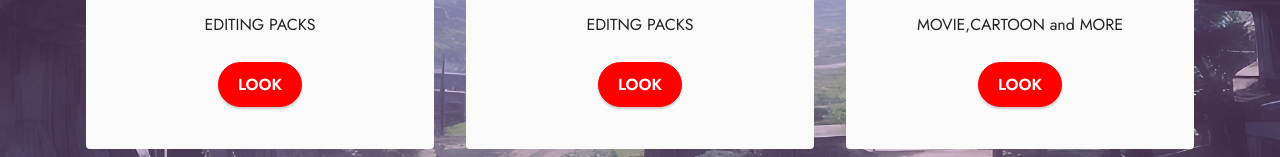
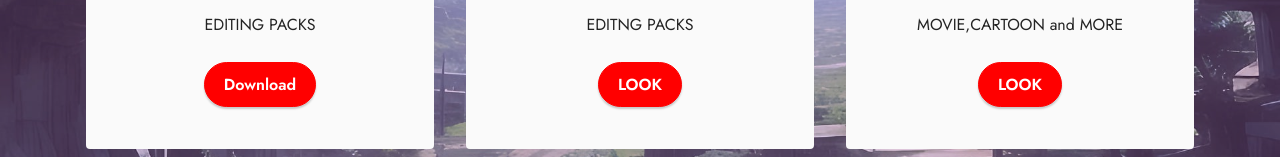
Before and after one commit to DARKENFaze/DARKEN-web-site, a plain HTML site: page index.html in a window 1280 px wide. Shown: the part 1438-1595 px from the top of the page. Drawn offline with Linux system fonts and the light colour scheme; files whose address does not match are found by name.

Commit message:
Update index.html

```diff
--- a/index.html
+++ b/index.html
@@ -120,7 +120,7 @@
 
                         <p class="mbr-text mbr-fonts-style mt-3 display-7">EDITING PACKS</p>
                     </div>
-                    <div class="mbr-section-btn item-footer mt-2"><a href="https://payhip.com/darkenAe" class="btn btn-primary item-btn display-7" target="_blank">LOOK</a></div>
+                    <div class="mbr-section-btn item-footer mt-2"><a href="https://payhip.com/darkenAe" class="btn btn-primary item-btn display-7" target="_blank">Download</a></div>
                 </div>
             </div>
             <div class="item features-image сol-12 col-md-6 col-lg-4">
```
